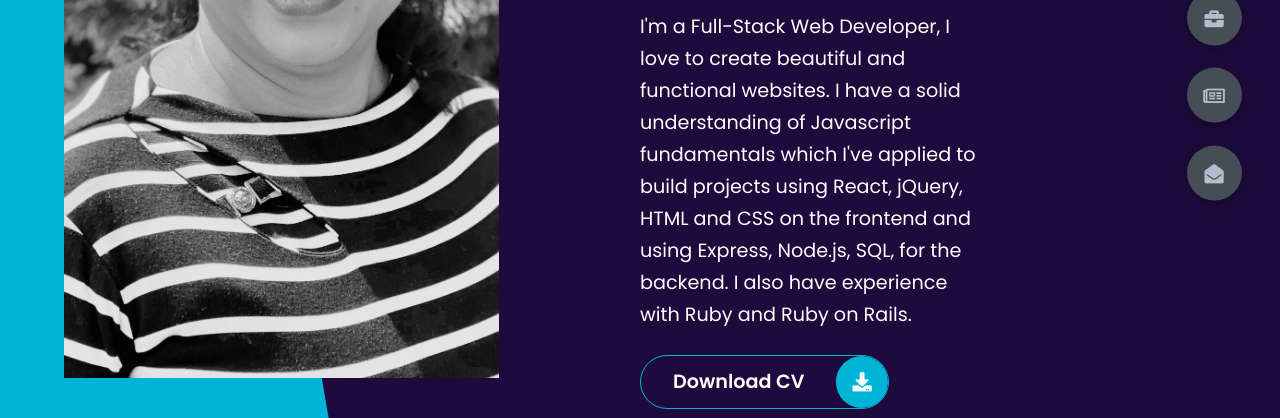
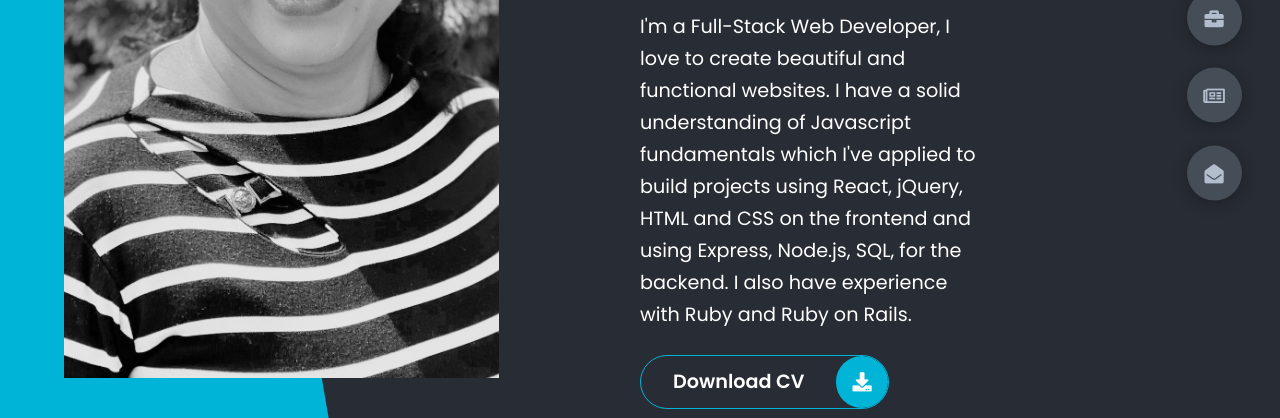
Before and after one commit to jubhavsar/jubhavsar.github.io, a plain HTML site: page Portfolio/index.html in a window 1280 px wide. Shown: the part 382-800 px from the top of the page. Drawn offline with Linux system fonts and the light colour scheme.

Commit message:
change primary color

```diff
--- a/Portfolio/styles/styles.scss
+++ b/Portfolio/styles/styles.scss
@@ -7,7 +7,7 @@
 
 :root {
 
-    --color-primary: #1E0A3C;
+    --color-primary: #282c34;
     --color-secondary: #00B4D8;
     --color-white: #f37d0e;
     --color-black: #000;
```
Also changed, not shown: Portfolio/styles/styles.css.
